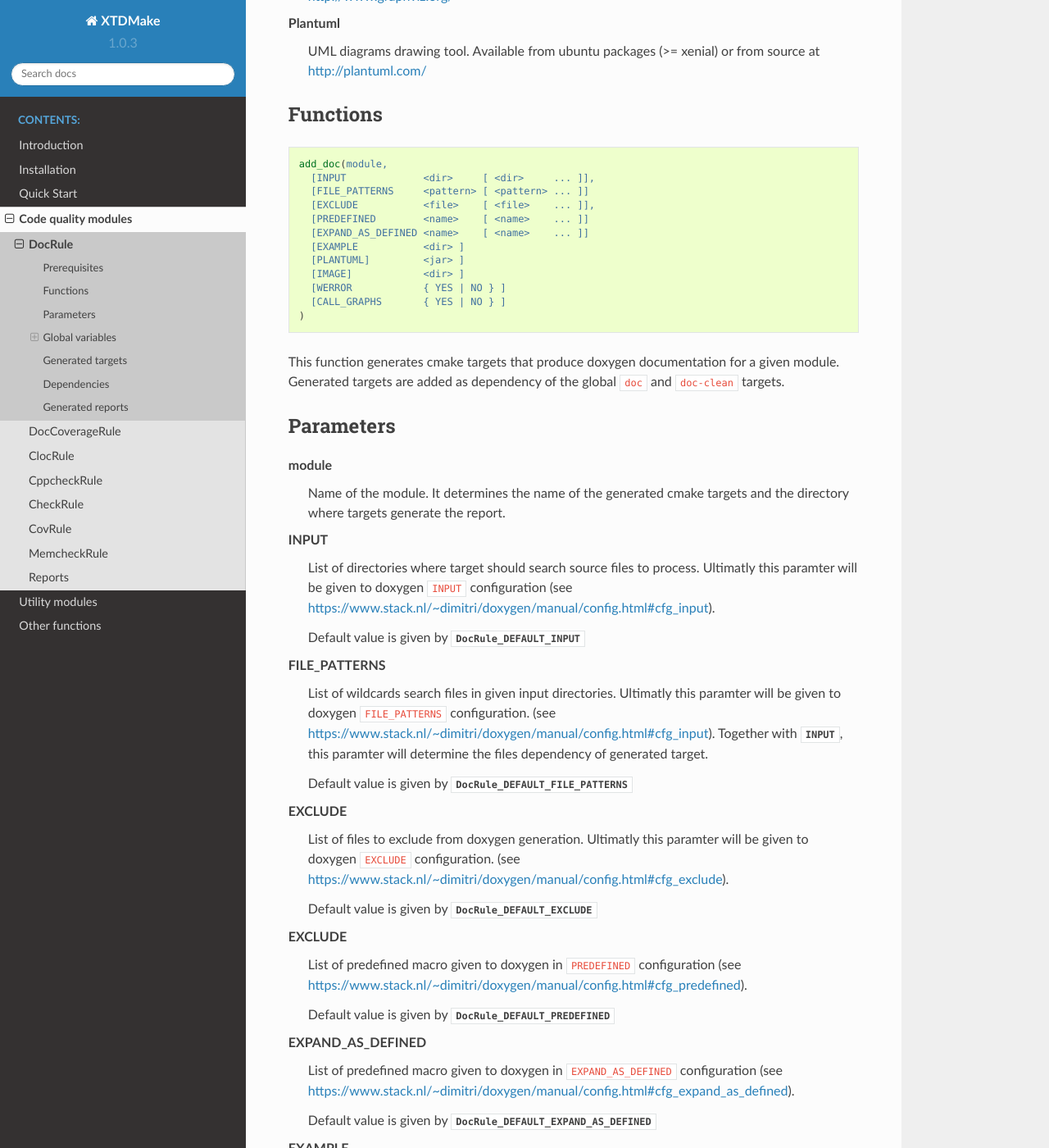
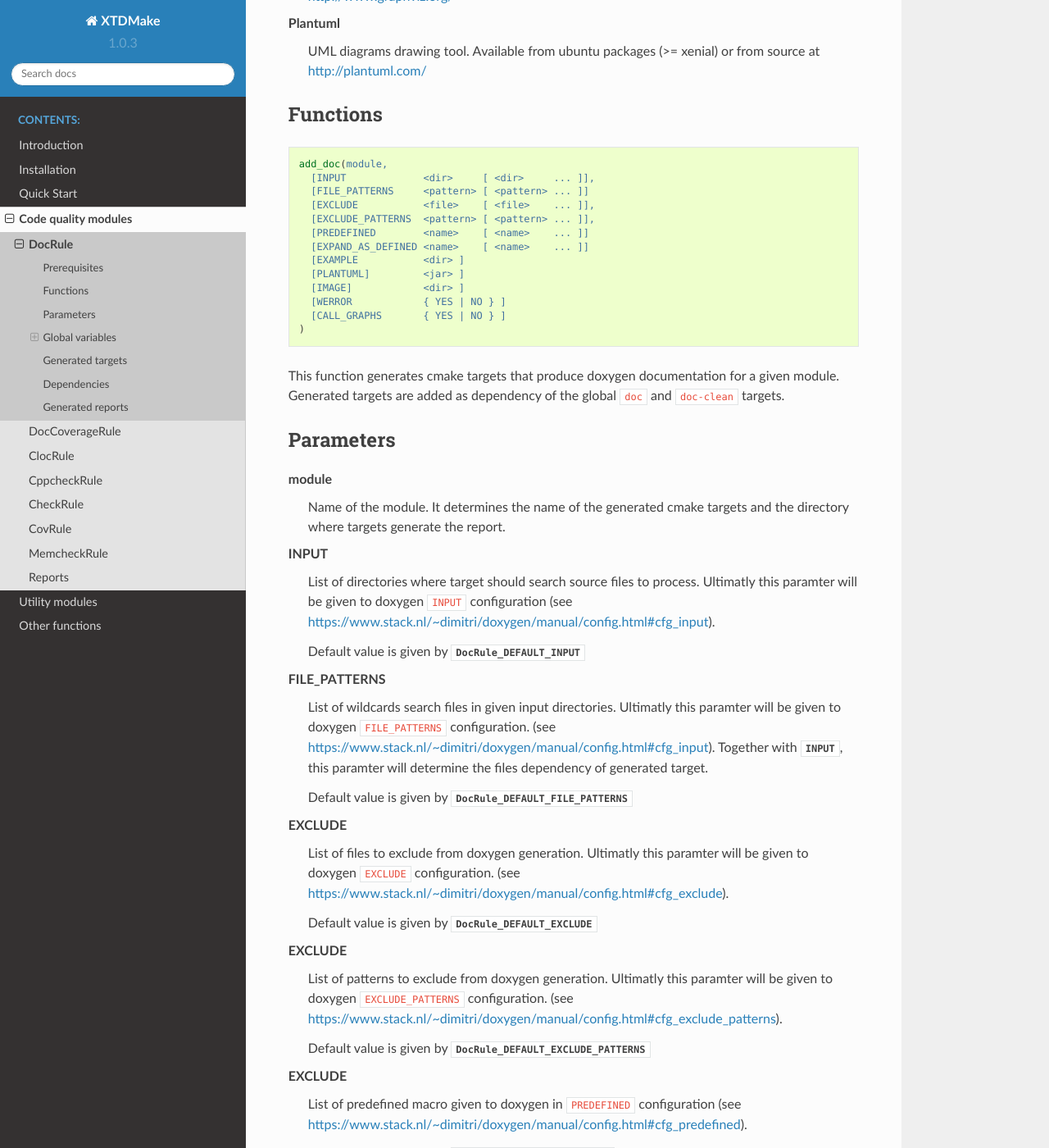
Before and after one commit to psycofdj/xtdmake, a Sphinx documentation site: the page built from docs/quality.doc.rst, in a window 1280 px wide and 1400 px high, scrolled down 618 px. Shown: the whole window at 82% size. Built offline with Sphinx 7.4.7 and the Read the Docs theme 2.0.0, drawn with Linux system fonts in a browser that asks for light colours; some of the changed text lies outside the part shown.

Commit message:
Optimize coverage run (#19)
* [cov] optimize cov parallel build
* [doc] adds exclude patterns configuration
* [doc] adds strip from path
* [doc-coverage] handle doxygen stipped path
* [doc-coverage] bump coverxygen minimal version
* [doc-coverage] fix devide by zero bug in status
* [reports] add graph generation manual target
* [reports] remember last selected module in graph viewer
* [memcheck] silent memcheck build output

```diff
--- a/docs/quality.doc.rst
+++ b/docs/quality.doc.rst
@@ -35,6 +35,7 @@ Functions
     [INPUT             <dir>     [ <dir>     ... ]],
     [FILE_PATTERNS     <pattern> [ <pattern> ... ]]
     [EXCLUDE           <file>    [ <file>    ... ]],
+    [EXCLUDE_PATTERNS  <pattern> [ <pattern> ... ]],
     [PREDEFINED        <name>    [ <name>    ... ]]
     [EXPAND_AS_DEFINED <name>    [ <name>    ... ]]
     [EXAMPLE           <dir> ]
@@ -79,6 +80,14 @@ EXCLUDE
   (see https://www.stack.nl/~dimitri/doxygen/manual/config.html#cfg_exclude).
 
   Default value is given by :py:obj:`DocRule_DEFAULT_EXCLUDE`
+
+EXCLUDE
+  List of patterns to exclude from doxygen generation.
+  Ultimatly this paramter will be given to doxygen ``EXCLUDE_PATTERNS``
+  configuration.
+  (see https://www.stack.nl/~dimitri/doxygen/manual/config.html#cfg_exclude_patterns).
+
+  Default value is given by :py:obj:`DocRule_DEFAULT_EXCLUDE_PATTERNS`
 
 EXCLUDE
   List of predefined macro given to doxygen in ``PREDEFINED`` configuration
@@ -162,6 +171,8 @@ Global variables
 
 .. py:attribute:: DocRule_DEFAULT_EXCLUDE
      ""
+.. py:attribute:: DocRule_DEFAULT_EXCLUDE_PATTERNS
+     ""
 .. py:attribute:: DocRule_DEFAULT_FILE_PATTERNS
                   "*.cc;*.hh;*.hpp"
 .. py:attribute:: DocRule_DEFAULT_PREDEFINED
```
Also changed, not shown: src/interface/view.html (+9 -1 lines), 8 other files.
